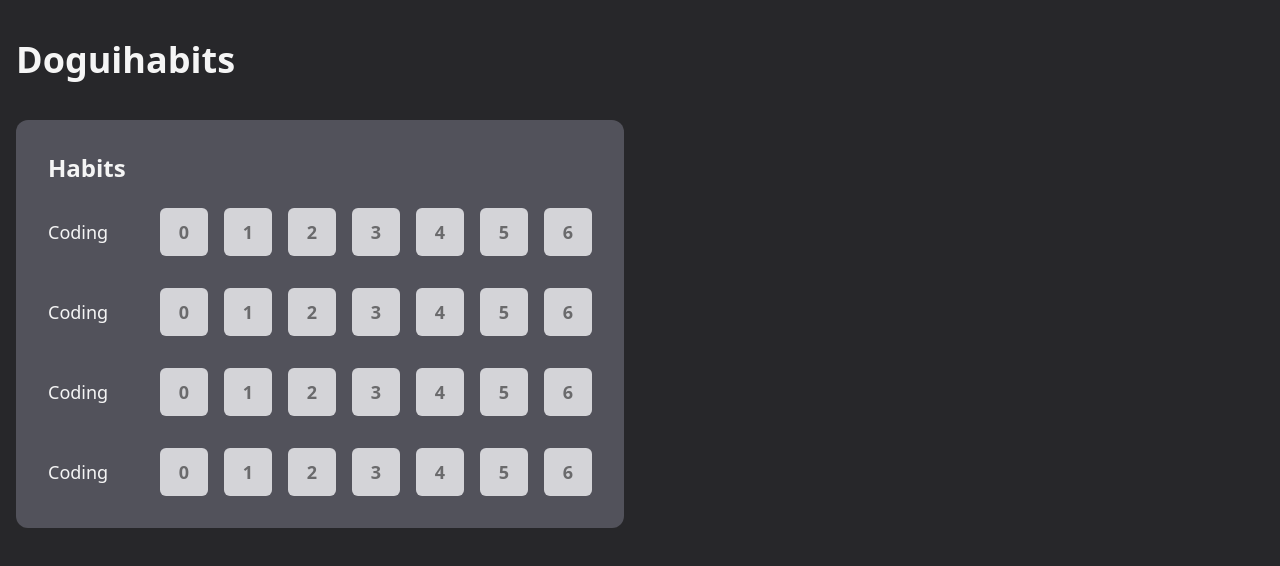
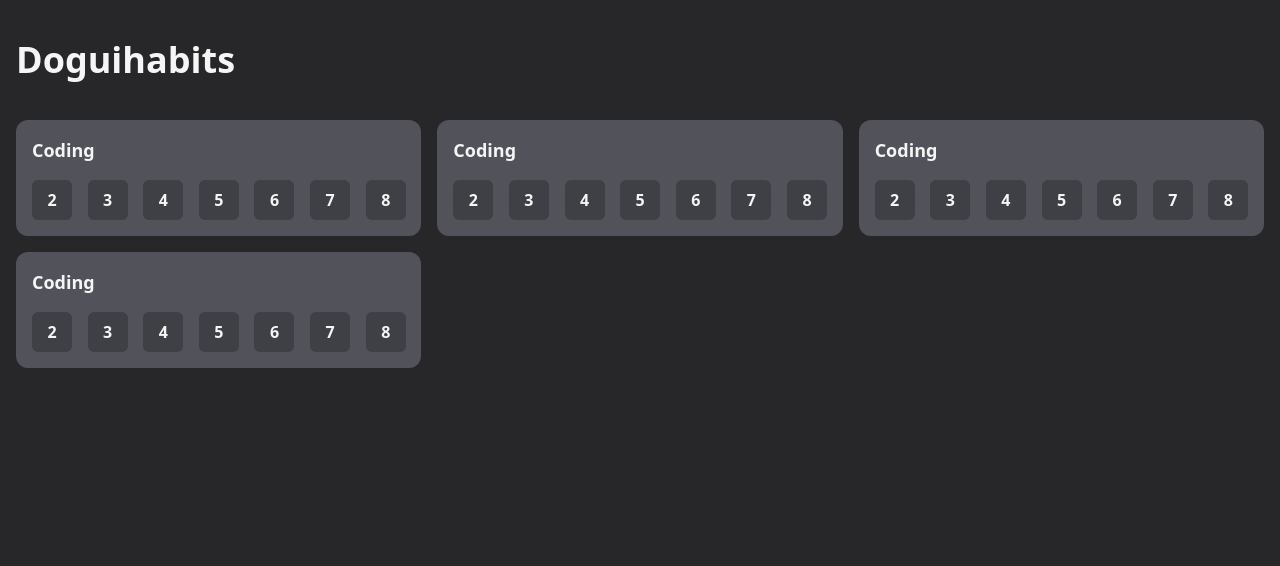
Before and after one commit to GuidoCarda/doguihabits, a React (Vite) app: page /playground in a window 1280 px wide. Shown: the top 566 px of the page. Built offline with nearby package versions, Linux system fonts and the light colour scheme.

Commit message:
weekly habit view component

```diff
--- a/src/components/Layout.jsx
+++ b/src/components/Layout.jsx
@@ -2,9 +2,7 @@ import React from "react";
 
 const Layout = ({ children }) => {
   return (
-    <section className="lg:max-w-[1280px] px-4 mx-auto py-10">
-      {children}
-    </section>
+    <section className="max-w-screen-xl px-4 mx-auto py-10">{children}</section>
   );
 };
 
--- a/src/pages/Playground.jsx
+++ b/src/pages/Playground.jsx
@@ -3,14 +3,18 @@ import Layout from "../components/Layout";
 import HabitsWeekView from "./components/HabitsWeekView";
 
 const Playground = () => {
+  const habits = [...Array(4).keys()];
+
   return (
     <div className="bg-zinc-800 min-h-screen">
       <Layout>
         <h1 className="text-4xl text-neutral-100 font-bold mb-10">
           Doguihabits
         </h1>
-        <div className="grid lg:grid-cols-2 gap-8">
-          <HabitsWeekView />
+        <div className="grid gap-4 md:grid-cols-2  lg:grid-cols-3 ">
+          {habits.map((habit) => (
+            <HabitsWeekView />
+          ))}
         </div>
       </Layout>
     </div>
--- a/src/pages/components/HabitsWeekView.jsx
+++ b/src/pages/components/HabitsWeekView.jsx
@@ -1,29 +1,66 @@
 import React from "react";
+import { getPast7Days } from "../../store/store";
 
 const HabitsWeekView = () => {
-  const habits = [...Array(4).keys()];
+  const week = getPast7Days()
+    .reverse()
+    .map((date) => {
+      const day = date.getDate();
+
+      return { day, state: "pending" };
+    });
 
   return (
-    <div className="bg-zinc-600 rounded-xl p-8 text-neutral-100">
-      <h2 className="text-2xl font-semibold mb-6">Habits</h2>
-
-      <div className="flex flex-col gap-8">
-        {habits.map((habit) => (
-          <div className="flex items-center justify-between gap-2 overflow-hidden">
-            <span className="text-neutral-100 text-lg">Coding</span>
-
-            <div className="flex-shrink-0 grid grid-cols-7 gap-4 overflow-hidden">
-              {[...Array(7).keys()].map((day) => (
-                <button className="h-12 w-12 rounded-md bg-zinc-300 text-black/50 text-lg font-bold">
-                  {day}
-                </button>
-              ))}
-            </div>
-          </div>
+    <div className="bg-zinc-600 rounded-xl p-4 text-neutral-100 space-y-4 max-w-max mx-auto md:mx-0">
+      <h2 className="font-bold text-lg">Coding</h2>
+      <div className="grid grid-cols-7 gap-4">
+        {week.map(({ day, state }) => (
+          <button
+            className={`rounded-md h-10 w-10 font-semibold ${
+              state === "completed"
+                ? "bg-green-500"
+                : state === "failed"
+                ? "bg-red-500"
+                : "bg-zinc-700"
+            } `}
+          >
+            {day}
+          </button>
         ))}
       </div>
     </div>
   );
 };
 
+// const week = [
+//   {
+//     day: 0,
+//     state: "completed",
+//   },
+//   {
+//     day: 1,
+//     state: "failed",
+//   },
+//   {
+//     day: 2,
+//     state: "completed",
+//   },
+//   {
+//     day: 3,
+//     state: "pending",
+//   },
+//   {
+//     day: 4,
+//     state: "failed",
+//   },
+//   {
+//     day: 5,
+//     state: "failed",
+//   },
+//   {
+//     day: 6,
+//     state: "pending",
+//   },
+// ];
+
 export default HabitsWeekView;
--- a/src/store/store.jsx
+++ b/src/store/store.jsx
@@ -14,7 +14,7 @@ const getAllDaysInMonth = (year, month) => {
   return dates;
 };
 
-const getPast7Days = (initialDate = new Date()) => {
+export const getPast7Days = (initialDate = new Date()) => {
   const past7Days = [...Array(7).keys()];
 
   return past7Days.map((index) => {
```
